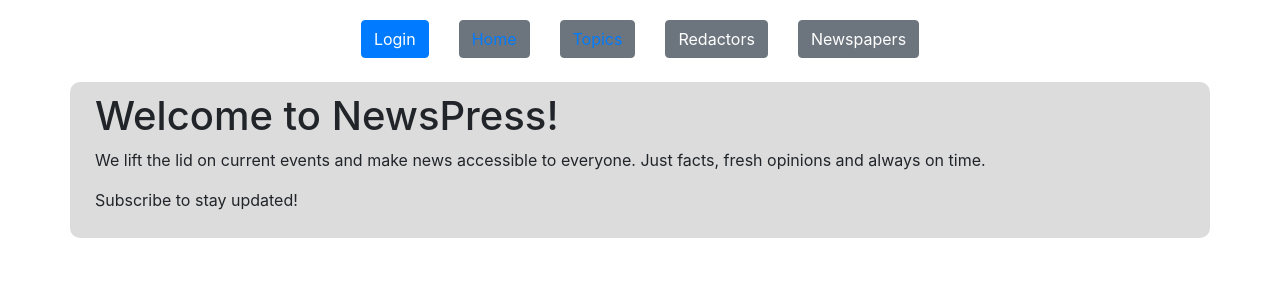
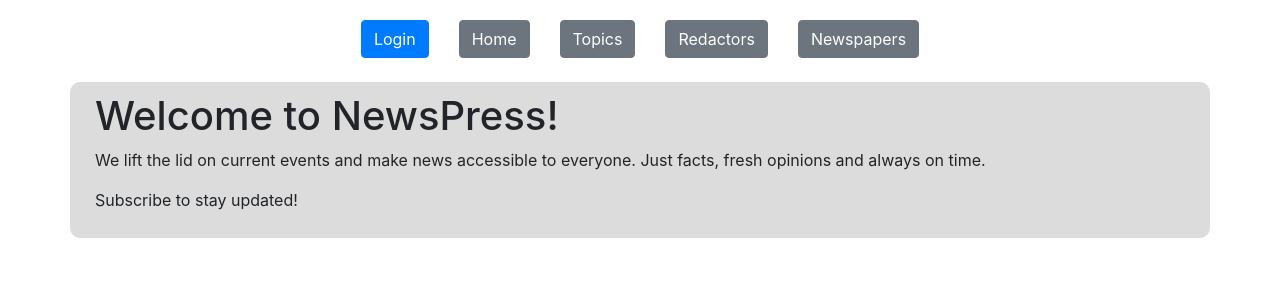
Before and after one commit to DaniilHinzburh/Newspaper-Agency, a Django app: page / in a window 1280 px wide. Shown: the top 300 px of the page. Run offline with Django 5.2, Linux system fonts and the light colour scheme.

Commit message:
style: link style changed
The link now looks like regular text

```diff
--- a/static/css/styles.css
+++ b/static/css/styles.css
@@ -6,3 +6,12 @@ body {
     float: right;
     margin: 0 2px 0 2px;
 }
+
+a{
+     text-decoration: none;
+    color: white;
+}
+a:hover {
+     text-decoration: none;
+    color: white;
+}
```
